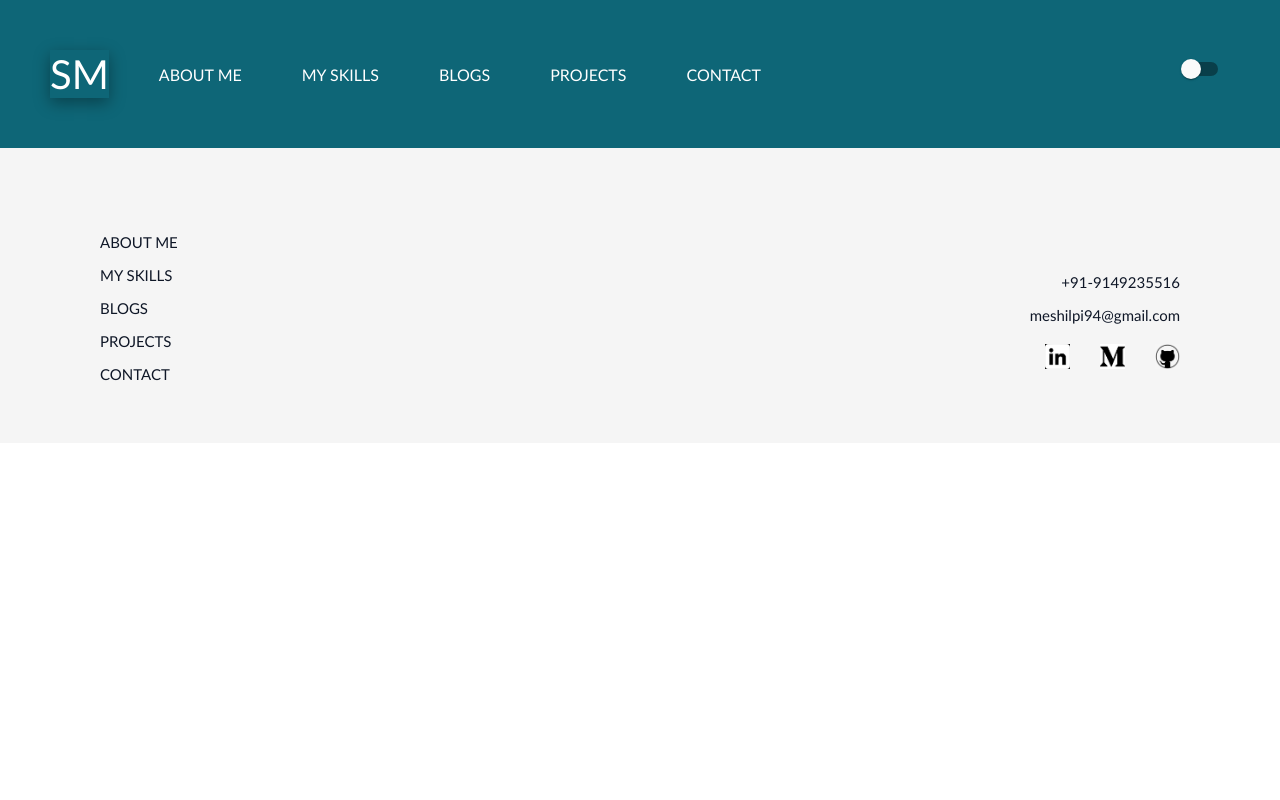
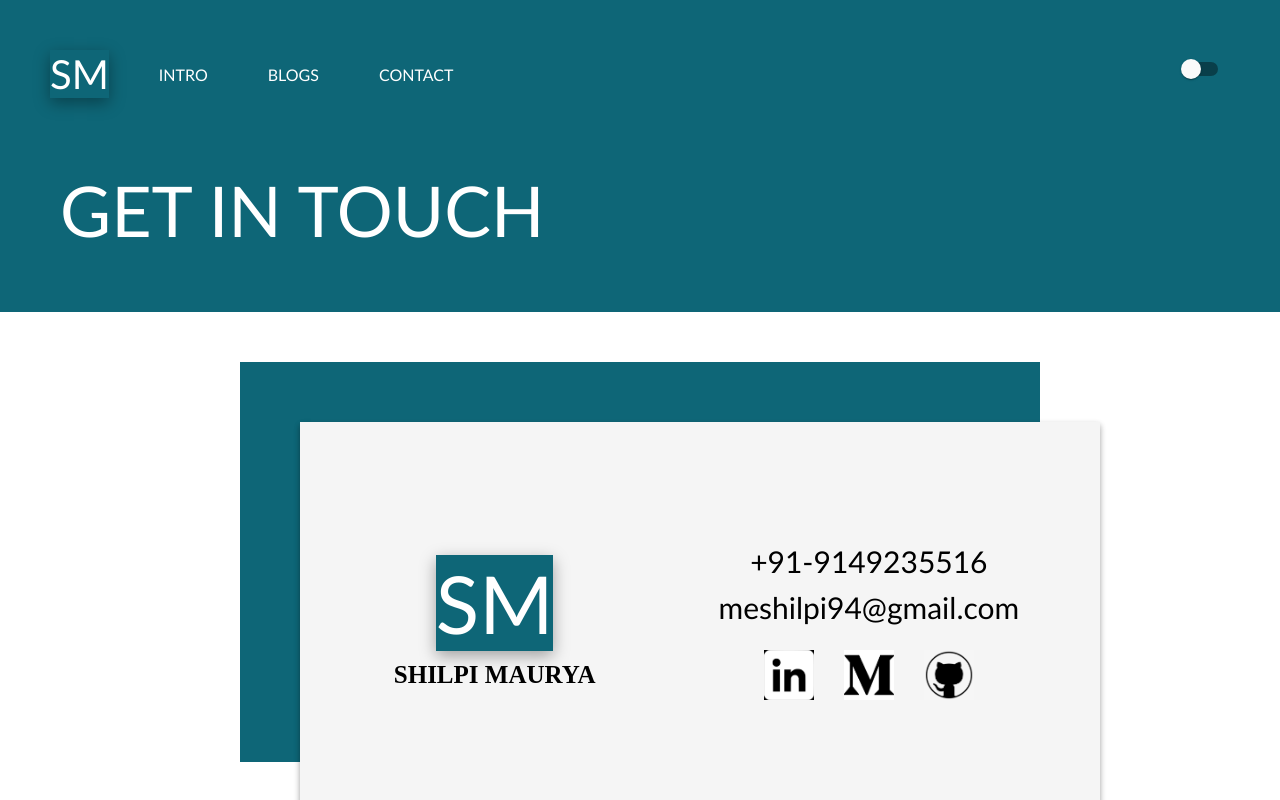
Before and after one commit to ShilpiMaurya/my-personal-website, a Next.js app: page /contact in a window 1280 px wide. Shown: the top 800 px of the page. Built offline with nearby package versions, Linux system fonts and the light colour scheme.

Commit message:
added contact page

```diff
--- /dev/null
+++ b/components/contactPage.tsx
@@ -0,0 +1,164 @@
+import styled from "styled-components";
+import Image from "next/image";
+
+const Title = styled.div`
+  font-size: 70px;
+  font-weight: 500;
+  background: ${props => props.theme.aboutPage};
+  color: ${props => props.theme.homeColorFirstPart};
+  padding: 20px 0px 60px 60px;
+`;
+
+const Container = styled.div`
+  padding: 50px 20px 150px 20px;
+  position: relative;
+  display: flex;
+  flex-direction: column;
+  align-items: center;
+`;
+
+const UnderDiv = styled.div`
+  position: relative;
+  background: #0e6677;
+  height: 400px;
+  width: 800px;
+`;
+
+const OverDiv = styled.div`
+  position: absolute;
+  background: #f5f5f5;
+  height: 400px;
+  width: 800px;
+  top: 60px;
+  left: 60px;
+  box-shadow: rgba(0, 0, 0, 0.16) 0px 3px 6px, rgba(0, 0, 0, 0.23) 0px 3px 6px;
+  transform: scale(1);
+  transition: 0.7s ease-in-out;
+  &:hover {
+    transform: scale(1.05);
+    transition: 0.5s ease-in-out;
+  }
+  display: flex;
+  flex-direction: row;
+  align-items: center;
+  justify-content: center;
+`;
+
+const LogoDisplay = styled.div`
+  padding: 0px 100px 0px 80px;
+  width: 100%;
+`;
+
+const Logo = styled.div`
+  background: ${props => props.theme.logoBg};
+  color: ${props => props.theme.logoColor};
+  font-size: 80px;
+  box-shadow: rgba(0, 0, 0, 0.35) 0px 5px 15px;
+  text-align: center;
+  margin-left: 60px;
+  margin-right: 60px;
+`;
+const LogoText = styled.div`
+  text-align: center;
+  font-size: 25px;
+  font-weight: 900;
+  padding-top: 10px;
+  font-family: cursive;
+`;
+
+const Content = styled.div`
+  padding: 0px 80px 0px 0px;
+  width: 100%;
+  justify-content: center;
+`;
+
+const ContactInfo = styled.div`
+  font-size: 30px;
+  text-align: center;
+`;
+
+const ContactInfoContent = styled.div`
+  cursor: pointer;
+  padding: 5px;
+`;
+
+const SocioIcons = styled.div`
+  display: flex;
+  flex-direction: row;
+  justify-content: center;
+  padding-top: 20px;
+`;
+
+const SocioIconsItems = styled.div`
+  cursor: pointer;
+  margin-right: 15px;
+  margin-left: 15px;
+`;
+
+const ContactPage = () => {
+  return (
+    <>
+      <Title>GET IN TOUCH</Title>
+      <Container>
+        <UnderDiv>
+          <OverDiv>
+            <LogoDisplay>
+              <Logo>SM</Logo>
+              <LogoText>SHILPI MAURYA</LogoText>
+            </LogoDisplay>
+            <Content>
+              <ContactInfo>
+                <ContactInfoContent>
+                  <a href="tel:9149235516">+91-9149235516</a>
+                </ContactInfoContent>
+                <ContactInfoContent>
+                  <a href="mailto:meshilpi94@gmail.com">meshilpi94@gmail.com</a>
+                </ContactInfoContent>
+                <SocioIcons>
+                  <SocioIconsItems>
+                    <a
+                      href="https://www.linkedin.com/in/shilpi-maurya-b6aa85129/"
+                      target="_blank"
+                    >
+                      <Image
+                        src="/linkedin.png"
+                        alt="linkedin logo"
+                        layout="fixed"
+                        width={50}
+                        height={50}
+                      />
+                    </a>
+                  </SocioIconsItems>
+                  <SocioIconsItems>
+                    <a href="https://medium.com/@meshilpi94" target="_blank">
+                      <Image
+                        src="/medium.png"
+                        alt="Medium logo"
+                        layout="fixed"
+                        width={50}
+                        height={50}
+                      />
+                    </a>
+                  </SocioIconsItems>
+                  <SocioIconsItems>
+                    <a href="https://github.com/ShilpiMaurya" target="_blank">
+                      <Image
+                        src="/github.png"
+                        alt="Github logo"
+                        layout="fixed"
+                        width={50}
+                        height={50}
+                      />
+                    </a>
+                  </SocioIconsItems>
+                </SocioIcons>
+              </ContactInfo>
+            </Content>
+          </OverDiv>
+        </UnderDiv>
+      </Container>
+    </>
+  );
+};
+
+export default ContactPage;
--- a/components/footer.tsx
+++ b/components/footer.tsx
@@ -26,7 +26,7 @@ const LinksContent = styled.div`
 `;
 
 const ContactInfo = styled.div`
-  padding: 60px 50px 0px 0px;
+  padding: 40px 50px 0px 0px;
   font-size: 15px;
   text-align: right;
 `;
@@ -54,12 +54,7 @@ const Footer = () => {
       <LinksContainer>
         <LinksContent>
           <Link href="/about">
-            <a>ABOUT ME</a>
-          </Link>
-        </LinksContent>
-        <LinksContent>
-          <Link href="/skills">
-            <a>MY SKILLS</a>
+            <a>INTRO</a>
           </Link>
         </LinksContent>
         <LinksContent>
@@ -68,13 +63,13 @@ const Footer = () => {
           </Link>
         </LinksContent>
         <LinksContent>
-          <Link href="/projects">
-            <a>PROJECTS</a>
+          <Link href="/contact">
+            <a>CONTACT</a>
           </Link>
         </LinksContent>
         <LinksContent>
           <Link href="/contact">
-            <a>CONTACT</a>
+            <a> RESUME</a>
           </Link>
         </LinksContent>
       </LinksContainer>
--- a/components/intro.tsx
+++ b/components/intro.tsx
@@ -87,8 +87,8 @@ const Intro = ({ pageRef }) => {
       </Div>
       <Div>
         <HeadingContainer>
-          <HeadingDiv>MY PROJECTS</HeadingDiv>
-          <Link href="/projects">
+          <HeadingDiv>MY BLOGS</HeadingDiv>
+          <Link href="/blogs">
             <Arrow></Arrow>
           </Link>
         </HeadingContainer>
--- a/components/topBar.tsx
+++ b/components/topBar.tsx
@@ -52,22 +52,12 @@ const TopBar = ({ changeHandler }) => {
       <NavItemsContainer>
         <NavItems>
           <Link href="/about">
-            <a>ABOUT ME</a>
-          </Link>
-        </NavItems>
-        <NavItems>
-          <Link href="/skills">
-            <a>MY SKILLS</a>
+            <a>INTRO</a>
           </Link>
         </NavItems>
         <NavItems>
           <Link href="/blogs">
             <a>BLOGS</a>
-          </Link>
-        </NavItems>
-        <NavItems>
-          <Link href="/projects">
-            <a>PROJECTS</a>
           </Link>
         </NavItems>
         <NavItems>
--- a/package.json
+++ b/package.json
@@ -13,6 +13,7 @@
     "@types/react": "^17.0.1",
     "@types/styled-components": "^5.1.7",
     "@types/styled-system": "^5.1.10",
+    "framer-motion": "^3.10.0",
     "next": "10.0.6",
     "react": "17.0.1",
     "react-dom": "17.0.1",
--- a/pages/contact.tsx
+++ b/pages/contact.tsx
@@ -1,8 +1,10 @@
 import Footer from "../components/footer";
+import ContactPage from "../components/contactPage";
 
 export default function Contact() {
   return (
     <>
+      <ContactPage />
       <Footer />
     </>
   );
```
Also changed, not shown: components/blogsPage.tsx (+9 -1 lines).
